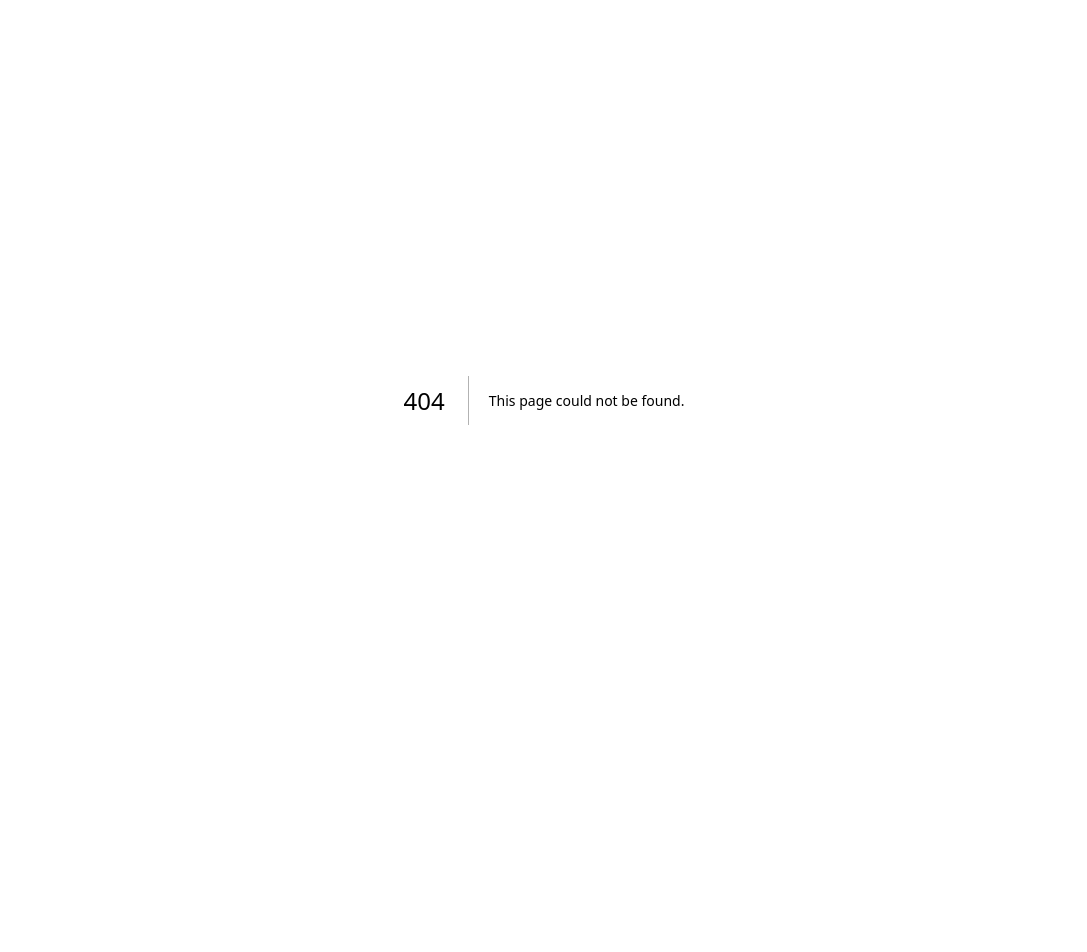
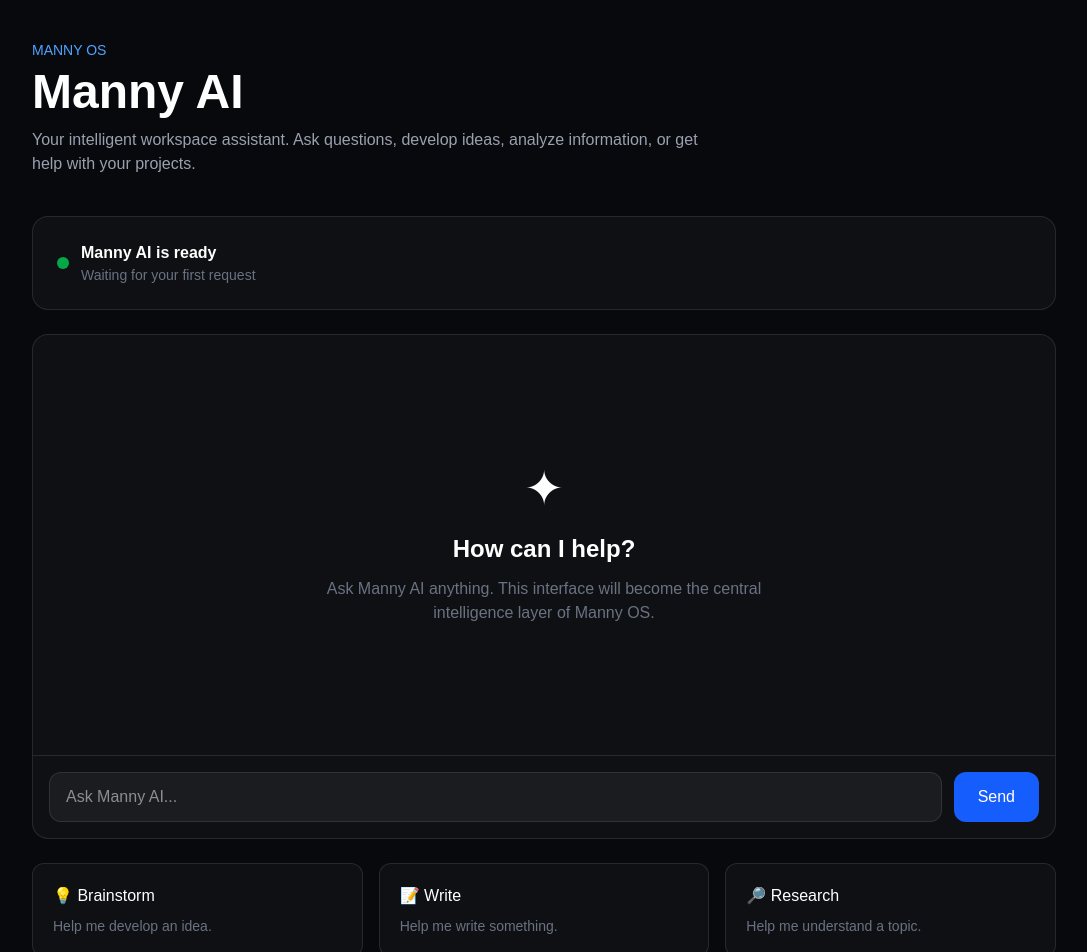
Before and after one commit to manny456788/DEPLOY-EMMY-II, a Next.js app: page /ai in a window 1280 px wide. Before the commit this address had no page. Shown: the top 952 px of the page, without its empty margins (96-1183 px from the left). Before the commit the page ends 800 px from the top, so only its background shows below. Built offline with nearby package versions, Linux system fonts and the light colour scheme.

Commit message:
Add Manny AI page

```diff
--- /dev/null
+++ b/app/ai/page.tsx
@@ -0,0 +1,124 @@
+"use client";
+
+import { useState } from "react";
+
+export default function MannyAI() {
+  const [message, setMessage] = useState("");
+
+  return (
+    <main className="min-h-screen bg-[#08090d] text-white p-6 md:p-10">
+      <div className="max-w-5xl mx-auto">
+
+        {/* Header */}
+        <div className="mb-10">
+          <p className="text-blue-400 text-sm font-medium">MANNY OS</p>
+
+          <h1 className="text-4xl md:text-5xl font-bold mt-2">
+            Manny AI
+          </h1>
+
+          <p className="text-gray-400 mt-3 max-w-2xl">
+            Your intelligent workspace assistant. Ask questions, develop
+            ideas, analyze information, or get help with your projects.
+          </p>
+        </div>
+
+        {/* AI Status */}
+        <div className="border border-white/10 bg-white/[0.03] rounded-2xl p-6 mb-6">
+          <div className="flex items-center gap-3">
+            <div className="w-3 h-3 rounded-full bg-green-500 animate-pulse" />
+
+            <div>
+              <p className="font-semibold">
+                Manny AI is ready
+              </p>
+
+              <p className="text-sm text-gray-500">
+                Waiting for your first request
+              </p>
+            </div>
+          </div>
+        </div>
+
+        {/* Chat Area */}
+        <div className="border border-white/10 bg-white/[0.03] rounded-2xl overflow-hidden">
+
+          <div className="h-[420px] p-6 flex items-center justify-center">
+            <div className="text-center max-w-md">
+
+              <div className="text-5xl mb-5">
+                ✦
+              </div>
+
+              <h2 className="text-2xl font-semibold">
+                How can I help?
+              </h2>
+
+              <p className="text-gray-500 mt-3">
+                Ask Manny AI anything. This interface will become the
+                central intelligence layer of Manny OS.
+              </p>
+
+            </div>
+          </div>
+
+          {/* Input */}
+          <div className="border-t border-white/10 p-4">
+
+            <div className="flex gap-3">
+
+              <input
+                value={message}
+                onChange={(e) => setMessage(e.target.value)}
+                placeholder="Ask Manny AI..."
+                className="flex-1 bg-white/5 border border-white/10 rounded-xl px-4 py-3 outline-none focus:border-blue-500 transition"
+              />
+
+              <button
+                onClick={() => {
+                  if (!message.trim()) return;
+
+                  alert(`You asked Manny AI: ${message}`);
+                  setMessage("");
+                }}
+                className="px-6 py-3 bg-blue-600 hover:bg-blue-500 rounded-xl font-medium transition"
+              >
+                Send
+              </button>
+
+            </div>
+
+          </div>
+
+        </div>
+
+        {/* Suggested Prompts */}
+        <div className="grid sm:grid-cols-3 gap-4 mt-6">
+
+          <button className="text-left p-5 rounded-xl border border-white/10 bg-white/[0.03] hover:bg-white/[0.06] transition">
+            <p className="font-medium">💡 Brainstorm</p>
+            <p className="text-sm text-gray-500 mt-2">
+              Help me develop an idea.
+            </p>
+          </button>
+
+          <button className="text-left p-5 rounded-xl border border-white/10 bg-white/[0.03] hover:bg-white/[0.06] transition">
+            <p className="font-medium">📝 Write</p>
+            <p className="text-sm text-gray-500 mt-2">
+              Help me write something.
+            </p>
+          </button>
+
+          <button className="text-left p-5 rounded-xl border border-white/10 bg-white/[0.03] hover:bg-white/[0.06] transition">
+            <p className="font-medium">🔎 Research</p>
+            <p className="text-sm text-gray-500 mt-2">
+              Help me understand a topic.
+            </p>
+          </button>
+
+        </div>
+
+      </div>
+    </main>
+  );
+}
```
